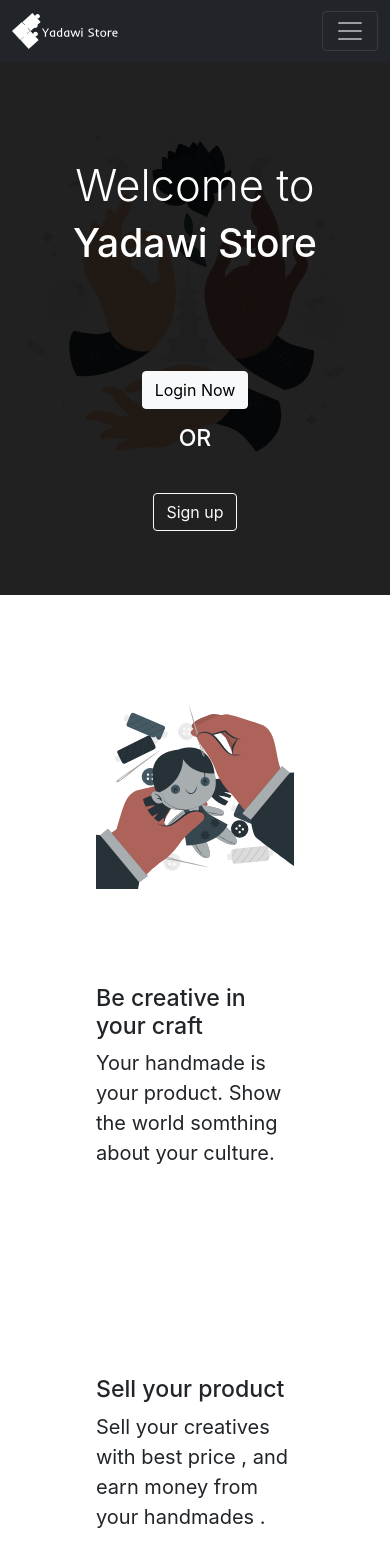
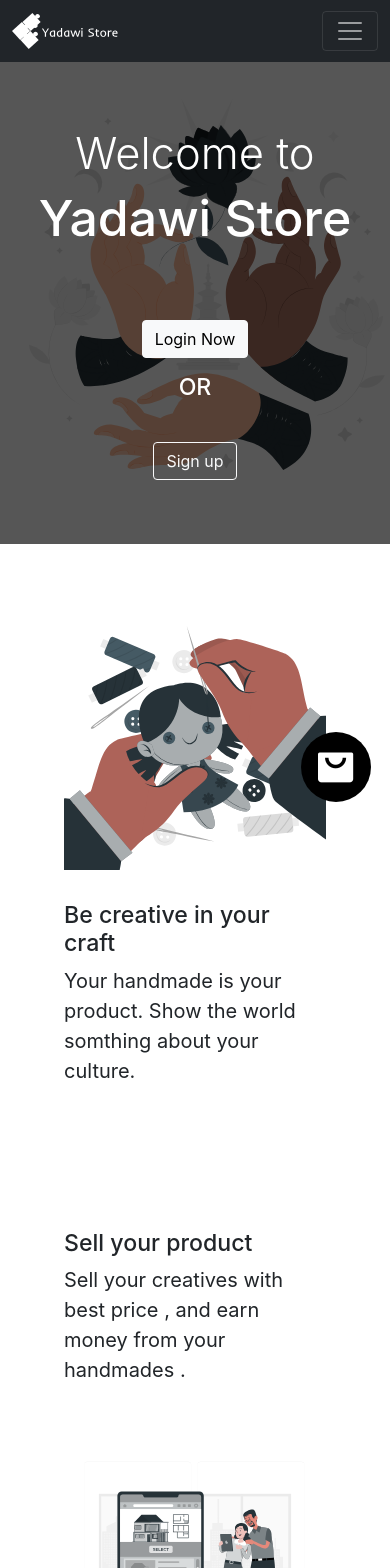
Before and after one commit to mohammedBinSahl6/yadawi-store, a React (Create React App) app: page / in a window 390 px wide. Shown: the top 1568 px of the page. Built offline with nearby package versions, Linux system fonts and the light colour scheme; no server answers.

Commit message:
mobile updating

```diff
--- a/src/App.css
+++ b/src/App.css
@@ -35,6 +35,9 @@ height: 100%;
 
 }
 
+.headers-holder{
+  padding: 5em !important
+}
 .land-img{
   width: 90%;
   z-index: -1;
@@ -61,7 +64,14 @@ height: 100%;
 
 .card{
   width: 33vh;
+  height: 50vh;
 }
+
+.card-img-top{
+  width: 100%;
+  height: 40%;
+}
+
 .si-img{
   width : 80% !important
 }
@@ -346,11 +356,22 @@ footer a.btn-outline-light{
 .cart-item{
   border-bottom: 2px solid #666;
 }
-
+.remove-btn{
+  position: absolute;
+  top: 2%;
+  right: 1%;
+}
 .img-step{
-  width: 100%;
+  width: 60%;
 }
 
+.card{
+  overflow: hidden !important;
+}
+
+.open-cart{
+  display: none;
+}
 .rmv-msg{
   position: fixed;
   top: 50%;
--- a/src/components/About.js
+++ b/src/components/About.js
@@ -20,7 +20,8 @@ const About = ()=>{
 </>
   <div className="about-section starter">
     <h1 className='text-center mt-5 main-title'>About Us</h1>
-<h2 data-aos='fade-down' data-aos-duration='1000' className='text-center p-5'> Welcome To Yadawi store  </h2>
+<h2 data-aos='fade-down' data-aos-duration='1000' className='text-center  welcome-about'> Welcome To
+<h1 className='text-center'> Yadawi store</h1>  </h2>
 
   </div>
   <div className="company">
@@ -30,9 +31,9 @@ const About = ()=>{
         alt=""
       />
     </div>
-    <div className="company-info">
+    <div className="company-info p-3">
 
-     <span className='display-4 text-dark'>products</span> <span className="our">FOR EVERYONE</span>
+     <span className='display-4 text-dark'>Products</span> <span className="our">For Everyone</span>
 
       <p>
         <b>Yadawi store</b> is a e-commerce website dedicated for sharing stock
--- a/src/components/Footer.js
+++ b/src/components/Footer.js
@@ -58,7 +58,7 @@ export default function Footer(){
          {/* Section: Form */}
          {/* Section: Text */}
          <section className="mb-4">
-           <p>
+           <p className="vision-in-footer">
              Lorem ipsum dolor sit amet consectetur adipisicing elit. Sunt distinctio earum
              repellat quaerat voluptatibus placeat nam, commodi optio pariatur est quia magnam
              eum harum corrupti dicta, aliquam sequi voluptate quas.
--- a/src/components/HomePage.js
+++ b/src/components/HomePage.js
@@ -1,18 +1,18 @@
 import { useContext, useEffect, useRef, useState } from "react";
 import { Link } from "react-router-dom";
-import { CartContext } from "../App";
 import product from '../imgs/product.jpg'
 import Load from "./Load";
 import landImg from '../imgs/land.svg'
 import step1 from '../imgs/craft.svg'
 import step2 from '../imgs/sell.svg'
 import step3 from '../imgs/buseniss.svg'
+import OpenCart from "./OpenCart";
 export default function HomePage(){
     const [newProductsHome, setNewProducts] = useState([]);
     const [mostOrderedProducts, setMostOrderedProducts] = useState([]);
     const[isLoading, setIsLoading] = useState(true)
-    const{cart, setCart} = useContext(CartContext)
-    const [count , setCount] = useState(1);
+
+
         const getProducts = ()=>{
             let requestOption = {
                 method : 'GET'
@@ -44,10 +44,10 @@ export default function HomePage(){
     return (
         <div ref={myref}>
             <div className="container-fluid text-white starter " id="land">
-                <img className="land-img" src={landImg}/>
-                <div className="row p-5">
+                <img className="land-img" src={landImg} />
+                <div className="row headers-holder">
                     <h1 className=" display-1 text-center text-white" data-aos='fade-right' data-aos-duration='2000'>Welcome to</h1>
-                    <h3 className="text-center head typed" data-aos="fade-up"  data-aos-duration='2000' data-aos-delay='500' >Yadawi Store</h3>
+                    <h3 className="text-center head " data-aos="fade-up"  data-aos-duration='2000' data-aos-delay='500' >Yadawi Store</h3>
                 </div>
                 <div className="row p-5">
                     <div className="f-holder">
@@ -62,36 +62,39 @@ export default function HomePage(){
 
             <div className="container-fluid steps-section">
                 <div className="row p-5">
-                    <div className="col-sm-6 p-5">
-                        <img className="img-step" src={step1} data-aos='zoom-in-up' />
+                    <div className="col-sm-6 p-3">
+                       <div className="f-holder">
+                       <img className="img-step" src={step1} data-aos='zoom-in-up' />
+                       </div>
                     </div>
-                    <div className="col-sm-6 p-5">
+                    <div className="col-sm-6 p-3">
                         <h3 className="" data-aos='fade-right'>Be creative in your craft</h3>
                         <p data-aos='fade-down' data-aos-delay='500'>Your handmade is your product. Show the world somthing about your culture.</p>
                     </div>
                 </div>
                 <div className="row p-5">
-                    <div className="col-sm-6 p-5">
+                    <div className="col-sm-6 p-3">
                         <h3 className="" data-aos='fade-left'>Sell your product</h3>
                         <p data-aos='fade-down' data-aos-delay='500'>Sell your creatives with best price , and earn money from your handmades .</p>
                     </div>
-                    <div className="col-sm-6 p-5">
+                    <div className="col-sm-6 p-3">
                         <img className="img-step" src={step2} data-aos='zoom-in-up' />
                     </div>
                 </div>
                 <div className="row p-5">
-                    <div className="col-sm-6 p-5">
+                    <div className="col-sm-6 p-3">
                         <img className="img-step" src={step3} data-aos='zoom-in-up' />
                     </div>
-                    <div className="col-sm-6 p-5">
+                    <div className="col-sm-6 p-3">
                         <h3 className="" data-aos='fade-right'>Start your own Business</h3>
                         <p data-aos='fade-down' data-aos-delay='500'>Explore the other cultures and increace your sells and your business will comes to you!</p>
                     </div>
                     </div>
+                    <hr />
             </div>
 
             <div className="container-fluid" id="products">
-                <div className="row p-5">
+                <div className="row p-3">
                     <h1 className="text-center">Our Most Ordered Products</h1>
                 </div>
                 {isLoading ? <Load />
@@ -121,16 +124,16 @@ export default function HomePage(){
                     <Link to='/shop#top' className="btn btn-dark my-3"  data-aos='zoom-in-up' data-aos-delay='300'>Show more items</Link>
                 </div>
                 }
-
+        <hr />
                 <div className="container-fluid" id="new-products">
-                    <div className="row p-5">
+                    <div className="row p-3 mt-5">
                         <h1 className="text-center">Our New Products</h1>
                     </div>
                   { isLoading ? <Load /> :
 
                   <div className="row p-5">
 
-                      { newProductsHome.length===0 ? <div className="h1 text-center p-5">Coming soon ...</div>
+                      { newProductsHome.length===0 ? <div className="h1 text-center p-3">Coming soon ...</div>
                       :
 
                         newProductsHome.map((p,index)=>(
@@ -150,7 +153,7 @@ export default function HomePage(){
             </div>
 
 
-
+                            <OpenCart />
 
 
 
--- a/src/components/Navbar.js
+++ b/src/components/Navbar.js
@@ -26,7 +26,7 @@ export default function Navbar(){
                     <li className="nav-item">
                         <Link to='/contact' className="nav-link">Contact</Link>
                     </li>
-                    <li className="nav-item">
+                    <li className="nav-item cart-nav">
                         <Link className="nav-link" to='/cart'><i className='bx bxs-shopping-bag-alt'></i></Link>
                     </li>
                 </ul>
--- /dev/null
+++ b/src/components/OpenCart.js
@@ -0,0 +1,9 @@
+import { Link } from "react-router-dom";
+
+export default function OpenCart(){
+    return (
+        <Link className="open-cart" to='/cart'>
+            <i className='bx bxs-shopping-bag-alt'></i>
+        </Link>
+    )
+}
--- a/src/components/Shop.js
+++ b/src/components/Shop.js
@@ -3,6 +3,7 @@ import { useEffect, useRef, useState } from 'react'
 import { Link } from 'react-router-dom'
 import product from '../imgs/product.jpg'
 import Load from './Load';
+import OpenCart from './OpenCart';
 export default function Shop(){
 
 const [newProducts, setNewProducts] = useState([]);
@@ -47,7 +48,7 @@ useEffect(()=>{
 
             <div className="row">
 
-                <div className='col-sm products-body'>
+                <div className='col-sm products-body p-3'>
                     <div className='row'>
                         {newProducts?.map((p ,index)=>(
                                  <div key={index} className="col-sm pcol p-5 ">
@@ -79,6 +80,8 @@ useEffect(()=>{
 
 
         </div>}
+
+                                <OpenCart />
         </div>
     )
 }
--- a/src/css/mobile.css
+++ b/src/css/mobile.css
@@ -2,12 +2,79 @@
 
     #land .land-img{
         top: -16vh;
+        margin: 0;
+        width: 100%;
+
+
+    }
+    #land{
+        background-color: #000000a9;
+
     }
 
 
 
+    #land .head{
+        font-size: 50px;
+    }
 
+    .headers-holder{
+        padding: 1em !important;
+    }
 
+    .img-step{
+        width: 100%;
+    }
 
+    footer .vision-in-footer{
+        font-size: 16px;
+    }
 
-  }
+    .open-cart{
+        position: fixed;
+        width: 70px;
+        height: 70px;
+        bottom: 5%;
+        right: 5%;
+        border-radius: 100%;
+        background-color: black;
+        display: flex !important;
+        justify-content: center;
+        align-items: center;
+        font-size: 5vh;
+        color: white;
+        text-decoration: none;
+margin: 0;
+        z-index: 666;
+    }
+
+    .cart-nav{
+        display: none;
+    }
+
+    .img-about {
+        display: none;
+    }
+
+    .welcome-about{
+        font-size: 30px;
+        padding: 5em 0 !important;
+    }
+
+    .welcome-about h1{
+        font-weight: 700;
+        font-size: 40px;
+
+    }
+
+    .img-product-detail{
+        width: 70%;
+
+    }
+
+    .remove-btn{
+        position: absolute;
+        top: 2%;
+        right: 1%;
+    }
+}
```
Also changed, not shown: src/components/Cart.js (+11 -5 lines), src/components/Product.js (+4 -3 lines).
